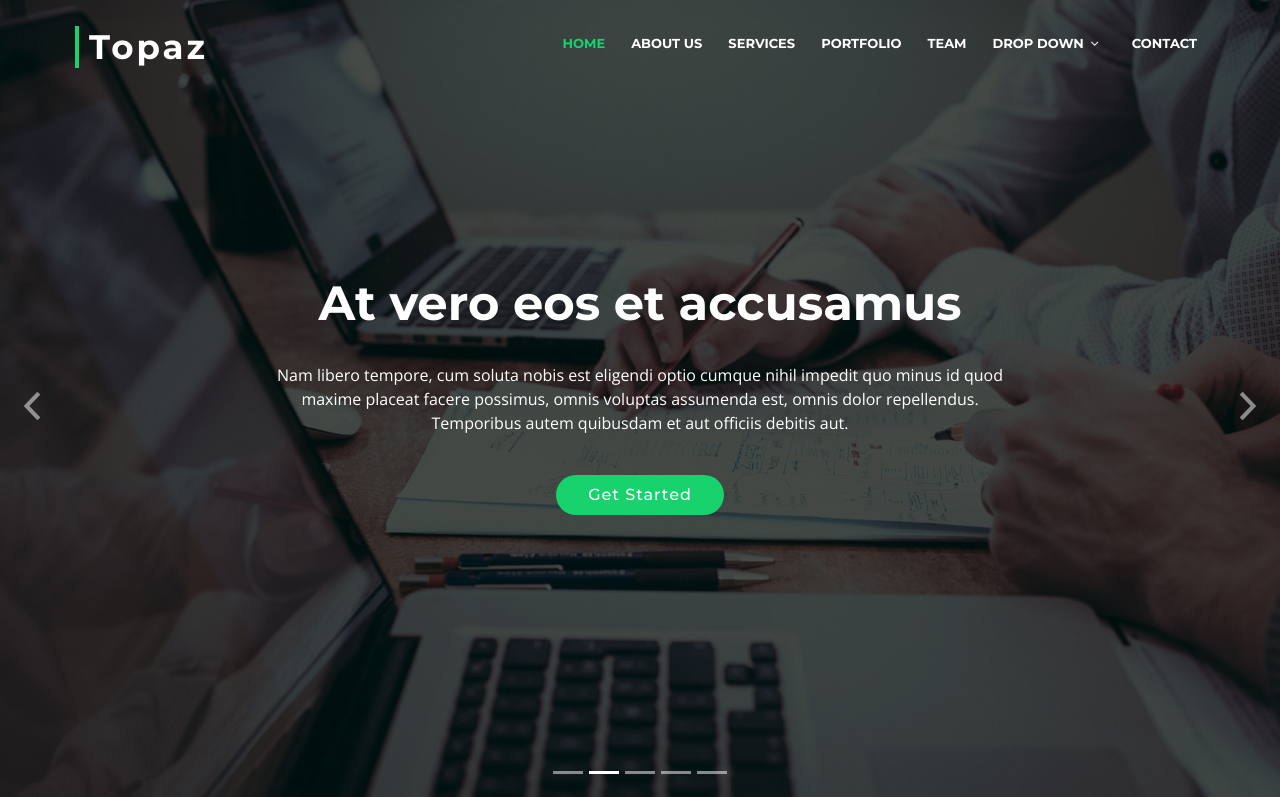
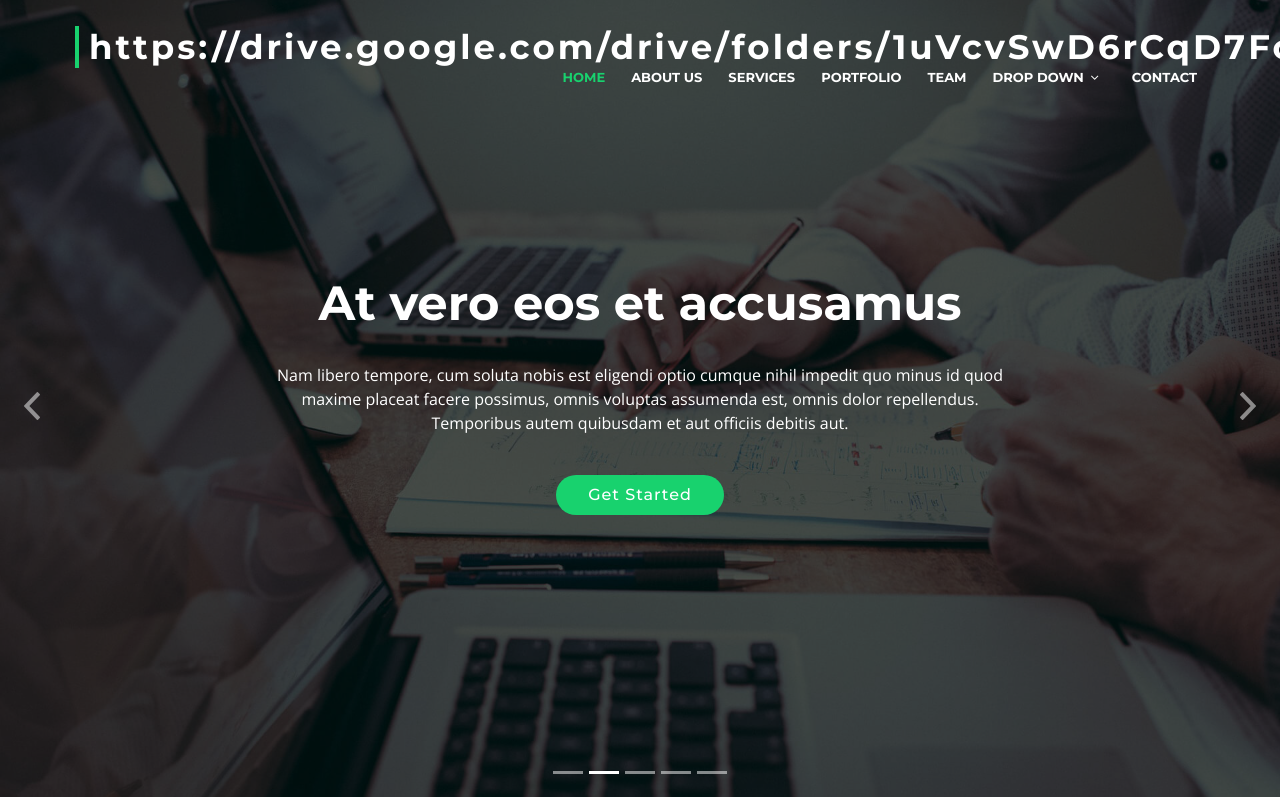
Before and after one commit to tuchpisit24/tuchpisit, a plain HTML site: page index.html in a window 1280 px wide. Shown: the top 797 px of the page. Drawn offline with nearby package versions, Linux system fonts and the light colour scheme; files whose address does not match are found by name.

Commit message:
Update index.html

```diff
--- a/index.html
+++ b/index.html
@@ -44,7 +44,7 @@
     <div class="container-fluid">
 
       <div id="logo" class="pull-left">
-        <h1><a href="#intro" class="scrollto">Topaz</a></h1>
+        <h1><a href="#intro" class="scrollto">https://drive.google.com/drive/folders/1uVcvSwD6rCqD7FoU4pqFg9ruZYKtxCve</a></h1>
         <!-- Uncomment below if you prefer to use an image logo -->
         <!-- <a href="#intro"><img src="img/logo.png" alt="" title="" /></a>-->
       </div>
```
